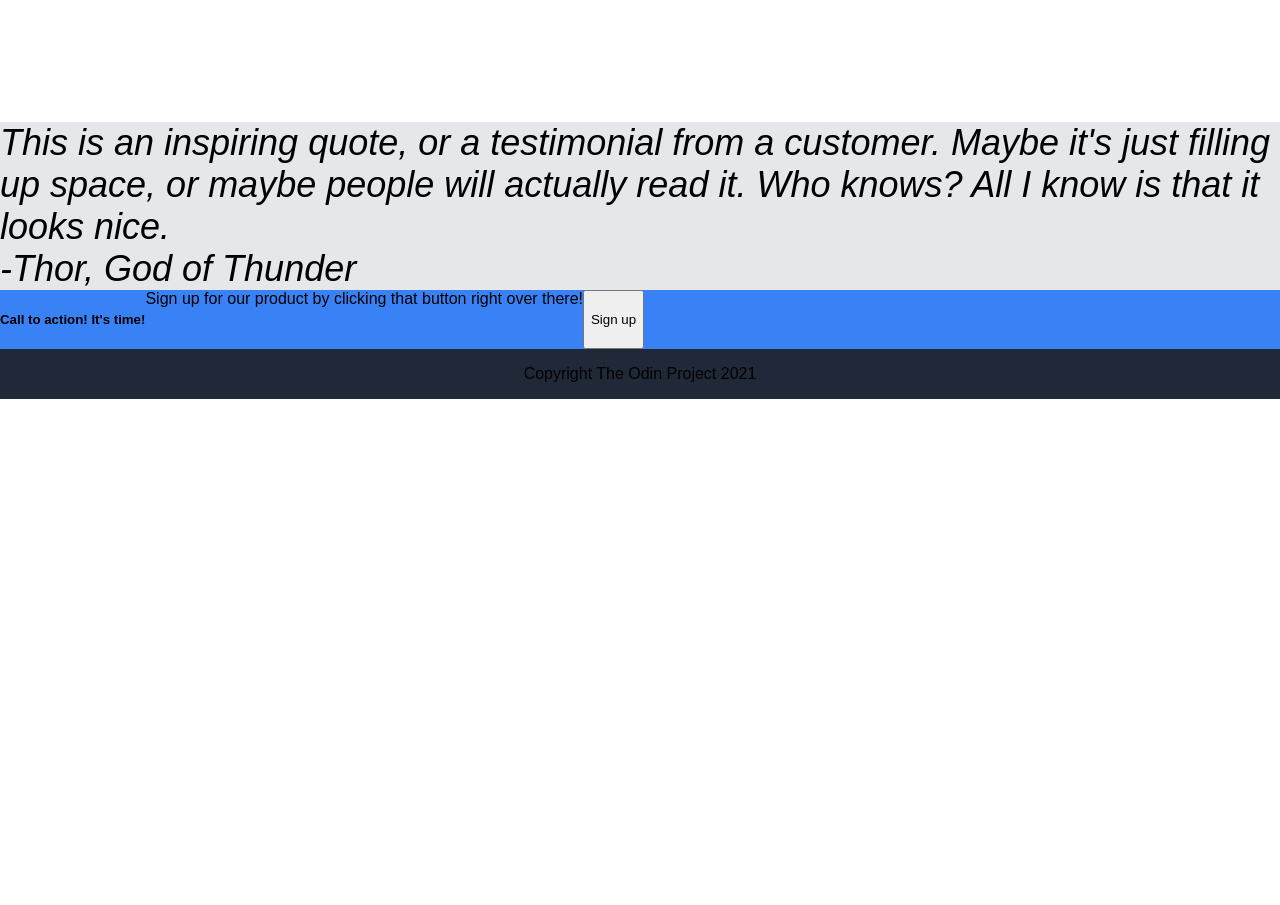
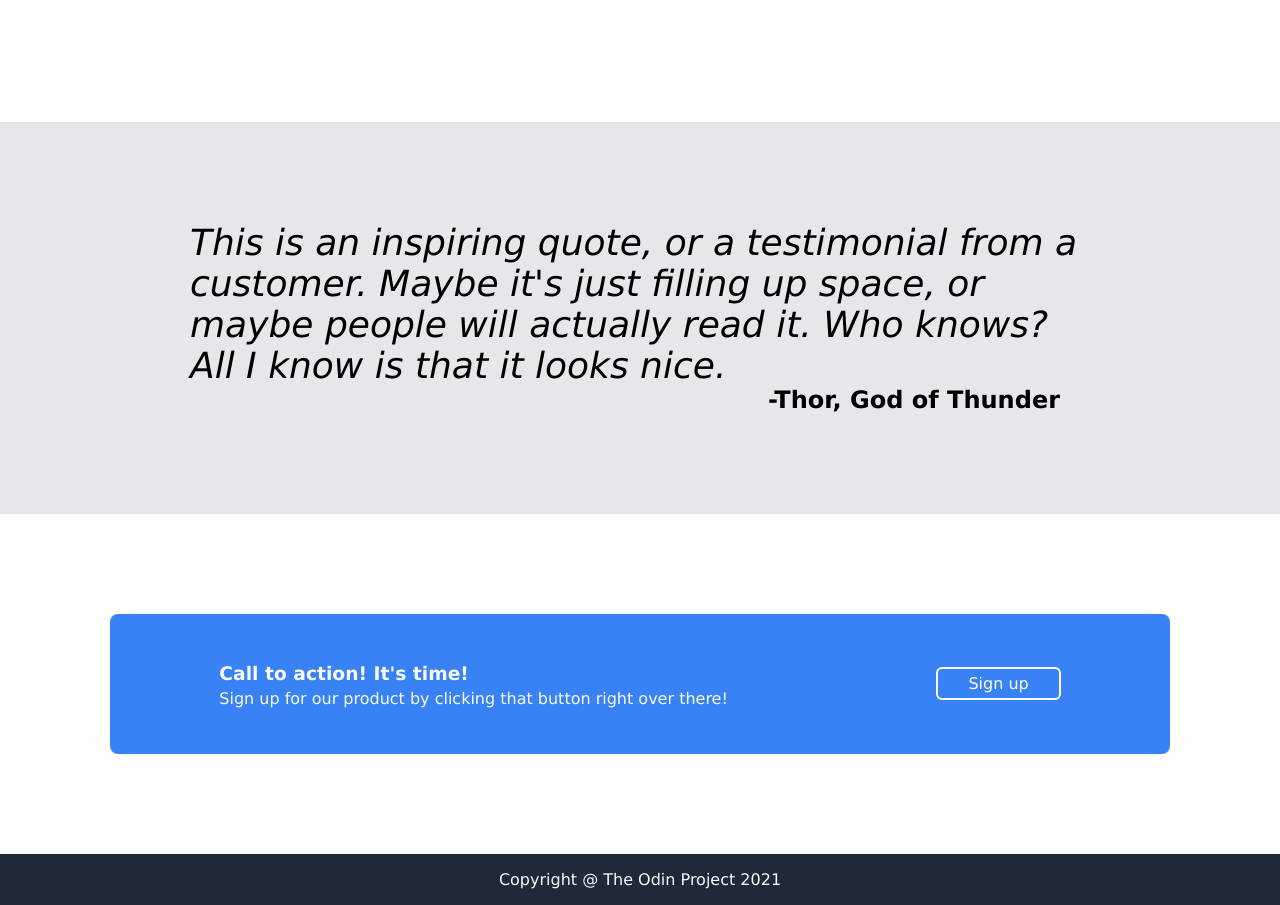
Before and after one commit to D-nnyM/PROJECT-landing-page, a plain HTML site: page index.html in a window 1280 px wide. Shown: the part 933-1838 px from the top of the page. Before the commit the page ends 1332 px from the top, so only its background shows below. Drawn offline with Linux system fonts and the light colour scheme.

Commit message:
finish blue box area, footer area

```diff
--- a/index.html
+++ b/index.html
@@ -11,7 +11,7 @@
                 <div class="container-1">
                     <div class="header-box">
 
-                        <h3>Header Logo</h3>
+                        <p class="header-logo">Header Logo</p>
 
                         <ul>
                             <li>Prints</li>
@@ -127,18 +127,25 @@
 
                 <div class="blue-box">
 
-                    <h5>Call to action! It's time!</h5>
+                    <div class="COT-holder">
 
-                    <body> Sign up for our product by clicking that button
-                        right over there!
-                    </body>
+                        <h3 class="COT">Call to action! It's time!</h3>
 
-                    <button class="call-button">Sign up</button>
+                        <p class="sign-up"> Sign up for our product by clicking that button
+                            right over there!
+                        </p>
 
+                    </div>
+
+                    <div class="button-holder">
+
+                        <button class="call-button">Sign up</button>
+
+                    </div>
                 </div>
             </div>
             <div class="footer">
-                <p>Copyright  The Odin Project 2021 </p>
+                <p>Copyright @ The Odin Project 2021 </p>
             </div>
     </body>
 
--- a/styles.css
+++ b/styles.css
@@ -1,5 +1,5 @@
 * {
-    font-family: Arial, Helvetica, sans-serif;
+    font-family: Verdana, Geneva, Tahoma, sans-serif;
 }
 
 body {
@@ -10,12 +10,6 @@ img {
     max-width: 100%;
     max-height: 100%;
 }
-
-h3 {
-    font-size: 24px;
-    color: #F9FAF8;
-}
-
 
 
 .first-section,
@@ -42,6 +36,12 @@ ul,
     display: flex;
     align-items: flex-start;
 }
+
+.header-logo {
+    font-size: 24px;
+    color: #F9FAF8;
+}
+
 
 ul {
     list-style-type: none;
@@ -133,13 +133,77 @@ ul {
 
 .third-section {
     display: flex;
+    justify-content: center;
     background-color: #e5e7eb;
-    font-weight: lighter;
-    font-style: italic;
     font-size: 36px;
 }
 
+.quote-container {
+    display: flex;
+    flex-direction: column;
+    max-width: 900px;
+    margin: 100px;
+}
+
+.quote {
+    font-weight: 100;
+    font-style: italic;
+}
+
+.quote-author {
+    align-self: flex-end;
+    font-style: normal;
+    font-weight: bold;
+    font-size: 24px;
+    margin-right: 30px;
+}
+
+
+.fourth-section {
+    display: flex;
+    justify-content: center;
+}
 .blue-box {
     display: flex;
     background-color: #3882F6;
+    width: 1000px;
+    margin: 100px auto;
+    padding: 30px;
+    border-radius: 8px;
+    justify-content: space-around;
 }
+
+.COT-holder {
+    display: flex;
+    flex-direction: column;
+}
+
+.COT {
+    color: #F9FAF8;
+    margin-bottom: 0;
+}
+
+.sign-up {
+    color:#F9FAF8;
+    margin-top: 5px;
+}
+
+.button-holder {
+    display: flex;
+    justify-content: center;
+    align-items: center;
+    margin-left: 50px;
+}
+
+.call-button {
+    font: inherit;
+    color: white;
+    background-color: #3882F6;
+    border: 2px solid white;
+    border-radius: 6px;
+    padding: 5px 30px;
+}
+
+.footer {
+    color: #F9FAF8;
+}
```
